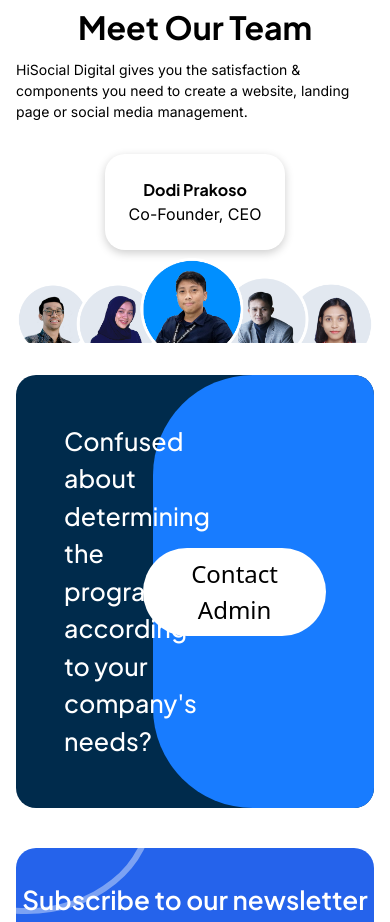
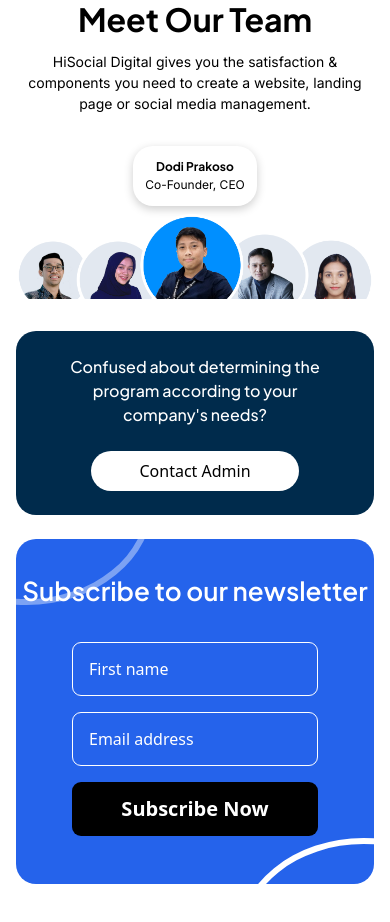
Before and after one commit to dimasasna/HiSocial, a plain HTML site: page aboutus.html in a window 390 px wide. Shown: the part 1773-2695 px from the top of the page. Drawn offline with nearby package versions, Linux system fonts and the light colour scheme.

Commit message:
add: responsive

```diff
--- a/aboutus.html
+++ b/aboutus.html
@@ -171,17 +171,17 @@
         <!-- End Mision -->
 
         <!-- Meet Our Team -->
-        <section class="max-w-[1215px] mx-auto lg:my-20 mt-8 px-4 lg:px-0">
+        <section class="max-w-[1215px] mx-auto lg:my-20 lg:mt-8 mt-6 px-4 lg:px-0">
             <div class="flex justify-center flex-col items-center">
                 <h1 class="text-[32px] lg:text-[50px] leading-none font-bold">Meet Our Team</h1>
-                <p class="lg:mt-8 mt-4 text-[14px] lg:text-[20px] lg:text-center lg:w-[75%]">HiSocial Digital gives you
+                <p class="lg:mt-8 mt-4 text-[14px] lg:text-[20px] text-center lg:w-[75%]">HiSocial Digital gives you
                     the satisfaction & components you need to create a website, landing page or social media management.
                 </p>
             </div>
             <div class="flex flex-col items-center justify-center mt-8">
-                <div class="shadow-[0_3px_10px_rgb(0,0,0,0.2)] p-6 rounded-[20px] mb-2 text-center">
-                    <h1>Dodi Prakoso</h1>
-                    <p class="font-thin">Co-Founder, CEO</p>
+                <div class="shadow-[0_3px_10px_rgb(0,0,0,0.2)] lg:p-6 p-3 rounded-[20px] mb-2 text-center">
+                    <h1 class="text-[12px] lg:text-[16px]">Dodi Prakoso</h1>
+                    <p class="font-thin text-[12px] lg:text-[16px]">Co-Founder, CEO</p>
                 </div>
                 <img src="assets/img/List.png" alt="">
             </div>
@@ -191,12 +191,12 @@
         <!-- Contact Admin -->
         <section class="max-w-[1215px] mx-auto lg:my-24 mt-8 px-4 lg:px-0">
             <div class="w-full rounded-[20px]  bg-[#002B4C] text-white relative">
-                <div class="h-full w-[221px] bg-[#187CFF] z-0 right-0 absolute rounded-l-[100px] object-cover rounded-r-[20px]"></div>
-                <div class="flex flex-row z-10 relative p-12">
-                    <h1 class="text-[25px] w-[50%] font-medium">Confused about determining the program according to your
+                <div class="h-full w-[221px] bg-[#187CFF] z-0 right-0 absolute rounded-l-[100px] object-cover rounded-r-[20px] hidden lg:block"></div>
+                <div class="flex flex-col lg:flex-row z-10 relative lg:p-12 px-12 py-6">
+                    <h1 class="text-[16px] lg:text-[25px] text-center lg:text-left lg:w-[50%] w-full font-medium">Confused about determining the program according to your
                         company's needs?</h1>
-                    <div class="w-[50%] flex justify-end mr-20 items-center text-black">
-                        <button class="bg-white hover:bg-slate-200 px-12 py-2 rounded-[74px] text-[24px] font-medium">Contact Admin</button>
+                    <div class="lg:w-[50%] w-full flex justify-center mt-6 lg:justify-end mr-20 items-center text-black">
+                        <button class="bg-white hover:bg-slate-200 px-12 py-2 rounded-[74px] text- lg:text-[24px] font-medium">Contact Admin</button>
                     </div>
 
                 </div>
@@ -206,7 +206,7 @@
         <!-- End Contact Admin -->
 
         <!-- Footer -->
-        <footer class="px-4 lg:mt-20 mt-10 mb-12 font-plus-jakarta-sans">
+        <footer class="px-4 lg:mt-20 mt-6 mb-12 font-plus-jakarta-sans">
             <div class="w-full h-full max-w-[1215px] mx-auto">
                 <div
                     class="w-full bg-[#2563EB] text-white h-full rounded-[20px] pt-8 pb-12 flex flex-col items-center justify-center flex-wrap relative overflow-hidden">
```
